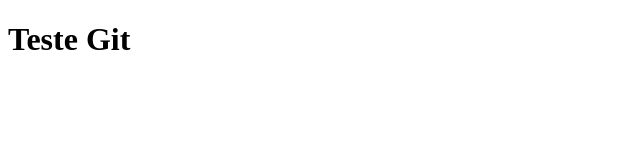
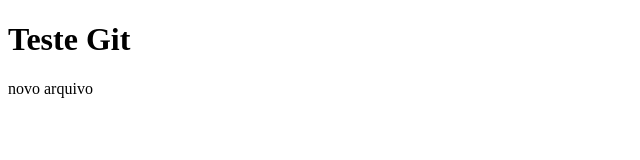
Before and after one commit to joaojvk/Git, a plain HTML site: page index.html in a window 1280 px wide. Shown: the whole page, without its empty margins (0-640 px from the left). Drawn offline with Linux system fonts and the light colour scheme.

Commit message:
inicial commit

```diff
--- a/index.html
+++ b/index.html
@@ -7,5 +7,6 @@
 </head>
 <body>
     <h1> Teste Git </h1>
+    <p> novo arquivo</p>
 </body>
 </html>
```
